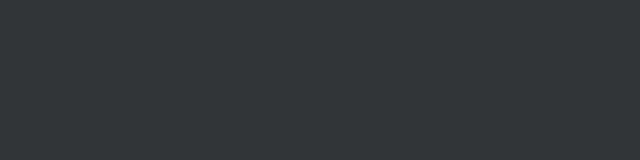
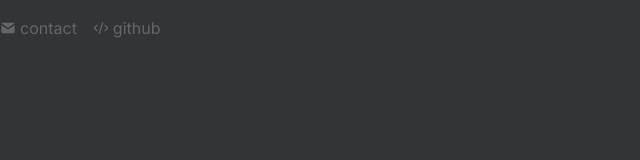
Before and after one commit to hangyulyi/ottertype, a Next.js app: page / in a window 1280 px wide. Shown: the top 160 px of the page, without its empty margins (0-640 px from the left). Built offline with nearby package versions, Linux system fonts and the light colour scheme.

Commit message:
add icons and labels in footer

```diff
--- a/src/app/components/Footer.tsx
+++ b/src/app/components/Footer.tsx
@@ -1,7 +1,27 @@
+import { TbMailFilled } from "react-icons/tb";
+import { LuCode2 } from "react-icons/lu";
+
 const Footer = () => {
     return (
-        <footer>
+        <footer className="text-sub-color py-4">
+            <div className="container mx-auto flex justify-start space-x-4">
 
+                <a
+                    href="https://github.com/hangyulyi/ottertype"
+                    className="flex items-center space-x-1 hover:text-text-color"
+                >
+                    <TbMailFilled />
+                    <span>contact</span>
+                </a>
+
+                <a
+                    href="https://github.com/hangyulyi/ottertype"
+                    className="flex items-center space-x-1 hover:text-text-color"
+                >
+                    <LuCode2 />
+                    <span>github</span>
+                </a>
+            </div>
         </footer>
     )
 }
--- a/src/app/layout.tsx
+++ b/src/app/layout.tsx
@@ -1,6 +1,9 @@
 import type { Metadata } from "next";
 import { Inter } from "next/font/google";
+
 import "./globals.css";
+
+import Footer from "./components/Footer";
 
 const inter = Inter({ subsets: ["latin"] });
 
@@ -16,7 +19,11 @@ export default function RootLayout({
 }>) {
   return (
     <html lang="en">
-      <body className={inter.className}>{children}</body>
+      <body className={inter.className}>
+        {children}
+        <Footer />
+      </body>
+
     </html>
   );
 }
--- a/tailwind.config.ts
+++ b/tailwind.config.ts
@@ -7,12 +7,16 @@ const config: Config = {
     "./src/app/**/*.{js,ts,jsx,tsx,mdx}",
   ],
   theme: {
-    extend: {
-      backgroundImage: {
-        "gradient-radial": "radial-gradient(var(--tw-gradient-stops))",
-        "gradient-conic":
-          "conic-gradient(from 180deg at 50% 50%, var(--tw-gradient-stops))",
-      },
+    colors: {
+      'bg-color': '#323437',
+      'main-color': '#e2b714',
+      'sub-color': '#646669',
+      'sub-alt-color': '#2c2e31',
+      'text-color': '#d1d0c5',
+      'error-color': '#ca4754',
+      'error-extra-color': '#7e2a33',
+      'colorful-error-color': '#ca4754',
+      'colorful-error-extra-color': '#7e2a33',
     },
   },
   plugins: [],
```
Also changed, not shown: package.json (+5 -4 lines), 1 other file (tests, documents, lock files or other folders).
